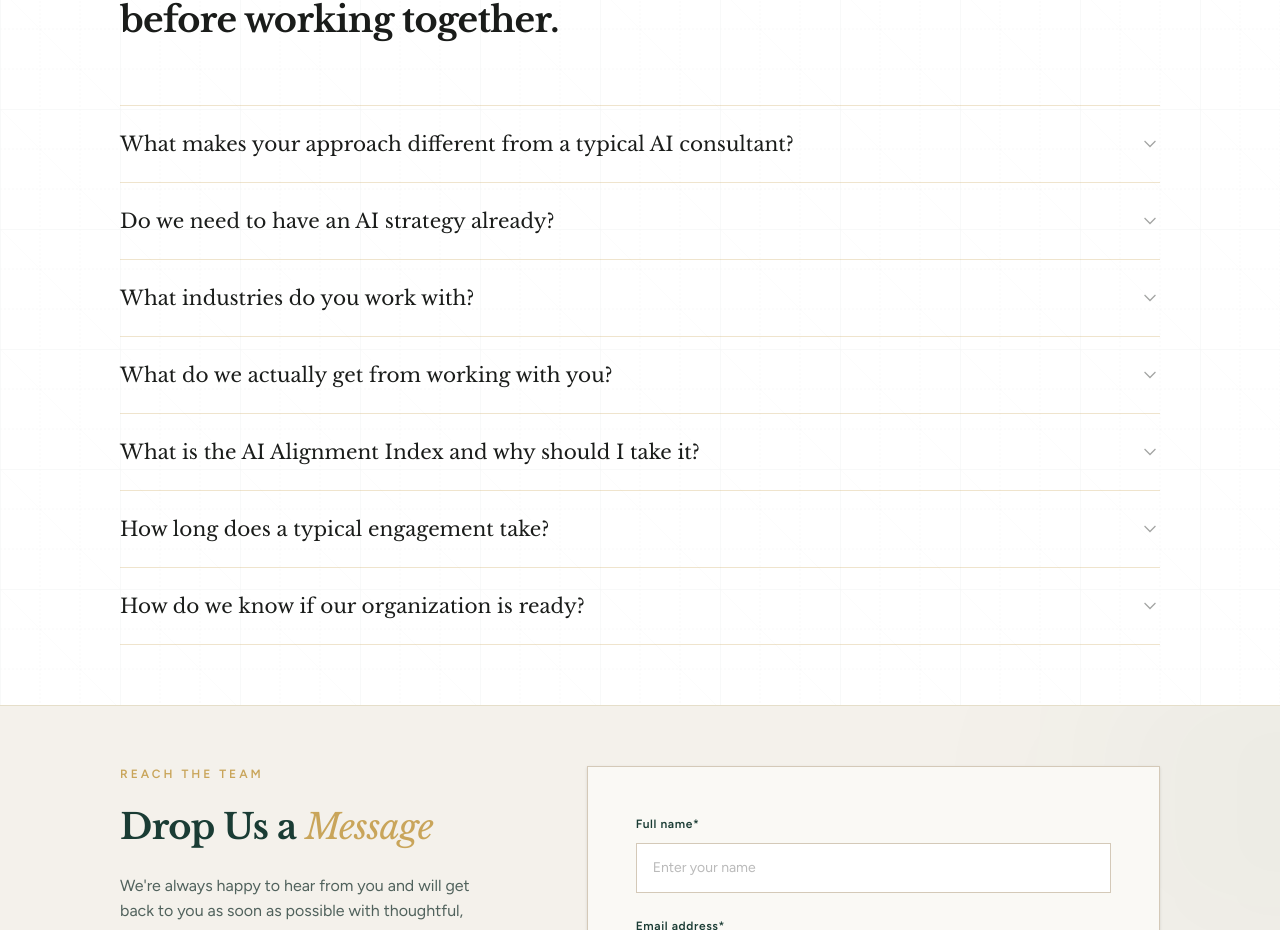
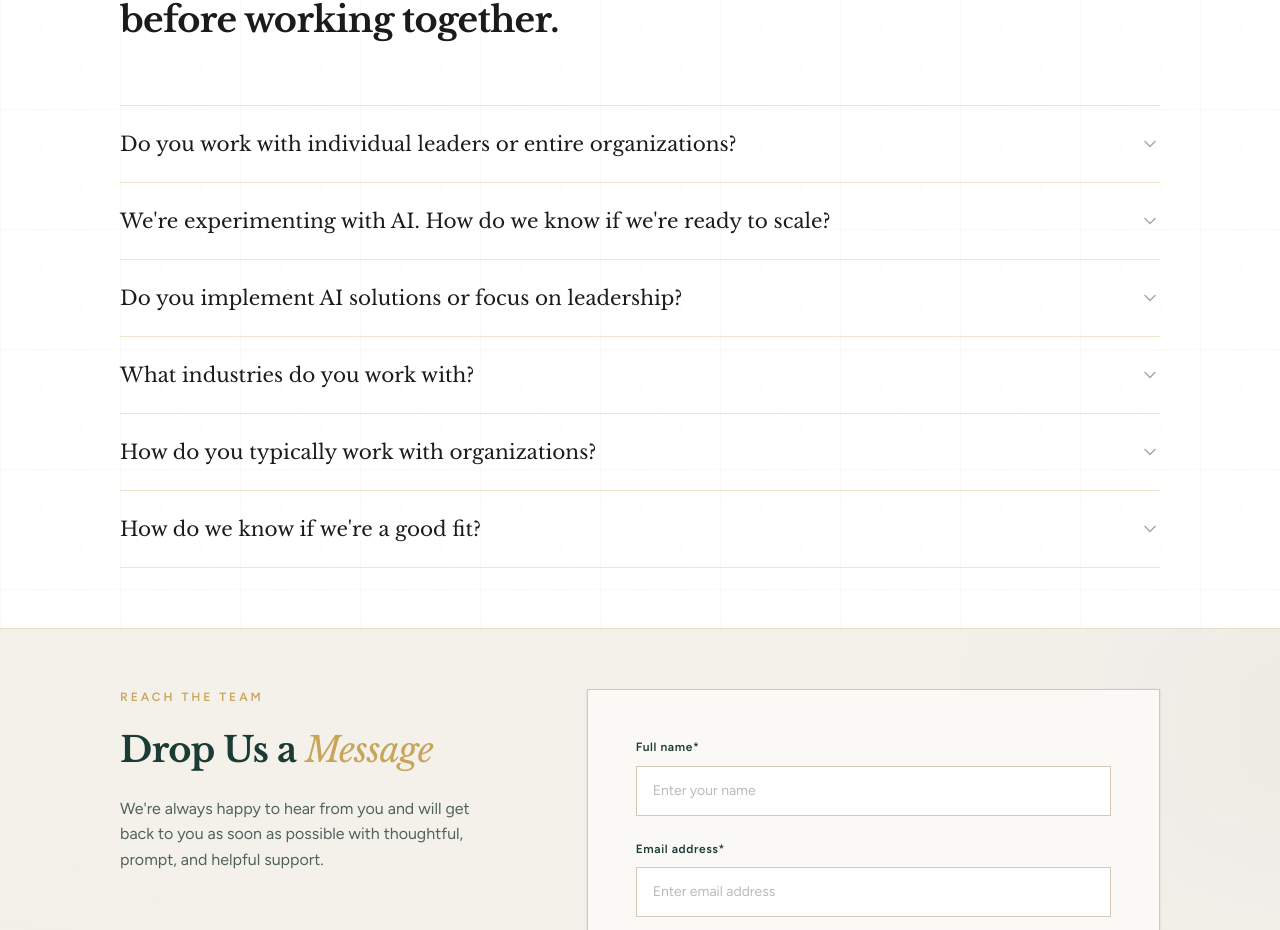
Before and after one commit to AnshKapila/The-Forward-Org-New, a React (Vite) app: page /#hero in a window 1280 px wide. Shown: the part 7750-8680 px from the top of the page. Built offline with nearby package versions, Linux system fonts and the light colour scheme.

Commit message:
feat: replace homepage FAQs with updated content

```diff
--- a/src/components/FAQ.tsx
+++ b/src/components/FAQ.tsx
@@ -26,38 +26,33 @@ export function FAQ() {
   const faqItems: FAQItem[] = [
     {
       id: 1,
-      question: "What makes your approach different from a typical AI consultant?",
-      answer: "Most AI consultants focus on technology implementation. We focus on the organizational conditions that determine whether AI succeeds or fails: strategy, governance, leadership alignment, workforce adoption, and measurable ROI. We have also built AI inside the kinds of organizations we now advise, which means our frameworks come from real enterprise experience, not theory.",
+      question: "Do you work with individual leaders or entire organizations?",
+      answer: "Both. Individual leaders can join the Forward Leader Accelerator™, while organizations engage with Pan on retainer basis to align AI strategy, leadership, culture, and governance across teams.",
     },
     {
       id: 2,
-      question: "Do we need to have an AI strategy already?",
-      answer: "No. In fact, starting without a fixed strategy often produces better results. We begin by diagnosing your organization's current reality (what is working, what is not, and where the highest-value opportunities actually are). The strategy emerges from that diagnosis, not the other way around.",
+      question: "We're experimenting with AI. How do we know if we're ready to scale?",
+      answer: "Most organizations don't struggle because of technology, they struggle because leadership, priorities, and adoption aren't aligned. We help identify the highest-leverage next step based on your current stage.",
     },
     {
       id: 3,
-      question: "What industries do you work with?",
-      answer: "Our work is concentrated in regulated industries, such as financial services, insurance, and healthcare, as well as enterprise technology and high-growth companies. These are environments where the stakes are high, governance matters, and the gap between AI experimentation and actual transformation is most costly. That is where our experience is deepest.",
+      question: "Do you implement AI solutions or focus on leadership?",
+      answer: "Our focus is organizational transformation. We help leaders develop the strategy, leadership capability, governance, and culture needed for AI to deliver measurable business value.",
     },
     {
       id: 4,
-      question: "What do we actually get from working with you?",
-      answer: "Depending on the engagement, you get a clear organizational AI diagnostic, a prioritized transformation roadmap, governance frameworks your compliance and legal teams can work with, leadership alignment sessions, and adoption strategies designed for your specific organizational context. The deliverable is always clarity and a plan, not a report that sits on a shelf.",
+      question: "What industries do you work with?",
+      answer: "We primarily work with established organizations, including regulated industries, enterprise technology companies, and businesses preparing to scale AI responsibly.",
     },
     {
       id: 5,
-      question: "What is the AI Alignment Index and why should I take it?",
-      answer: "The AI Alignment Index is a 15-question organizational diagnostic that measures your maturity across five dimensions: strategy, governance, leadership alignment, workforce adoption, and ROI. It takes three minutes and produces a clear picture of where your organization is strong, where it is exposed, and what to address first. It is the fastest way to move from uncertainty to a specific, prioritized starting point.",
+      question: "How do you typically work with organizations?",
+      answer: "We partner with executive teams as a trusted AI Leadership & Strategy Advisor, tailoring our support through executive advisory, leadership development, governance, and organizational transformation.",
     },
     {
       id: 6,
-      question: "How long does a typical engagement take?",
-      answer: "Initial diagnostic and strategy engagements typically run four to eight weeks. Longer transformation partnerships vary by organizational scope and complexity. We structure every engagement around your timeline and decision-making cadence, rather than a fixed consulting methodology.",
-    },
-    {
-      id: 7,
-      question: "How do we know if our organization is ready?",
-      answer: "If your leadership team is asking questions about AI strategy, governance, or adoption, and you do not yet have clear answers, you are ready. Readiness is not about how advanced your AI tools are. It is about whether your organization has the strategic clarity and organizational conditions to turn those tools into real business outcomes. Take the index to find out where you stand.",
+      question: "How do we know if we're a good fit?",
+      answer: "If you're looking to move beyond isolated AI initiatives and build lasting organizational capability, let's start with an AI Strategy Conversation to explore your goals and challenges.",
     },
   ];
 
```
